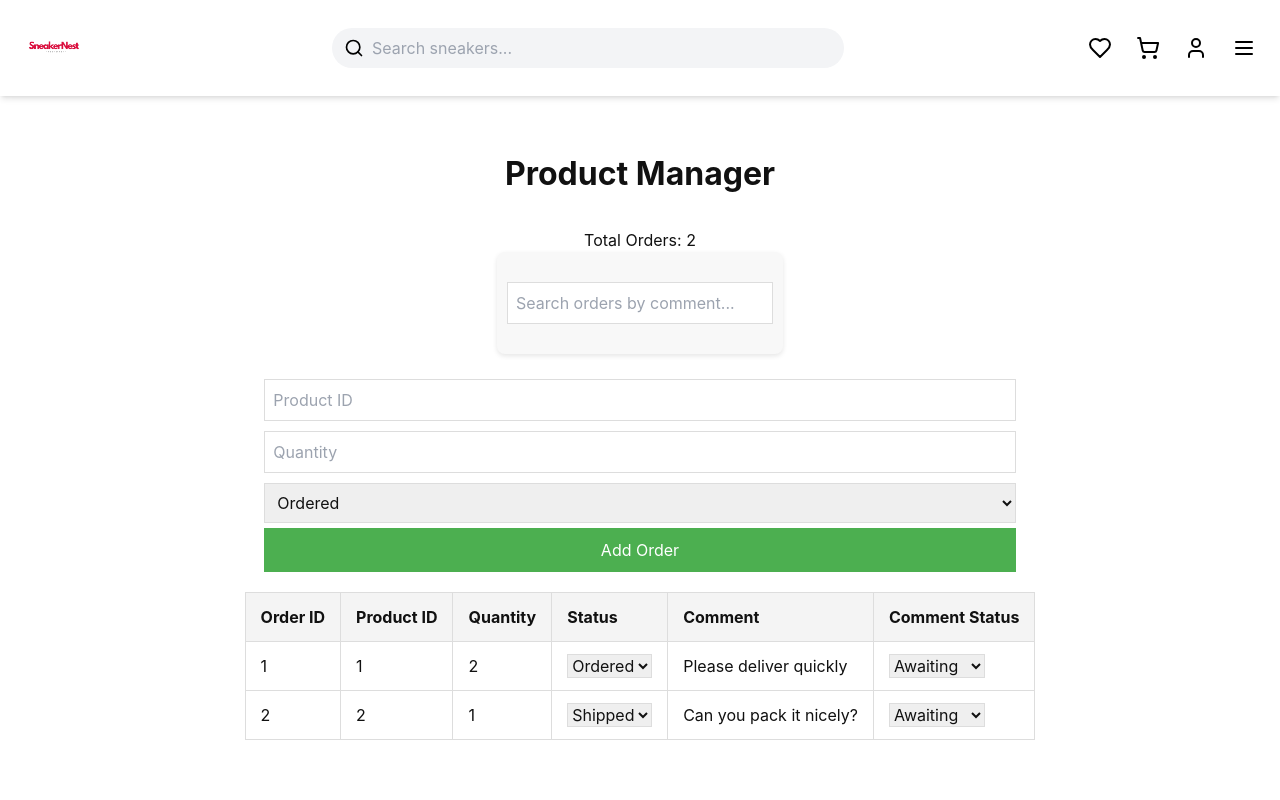
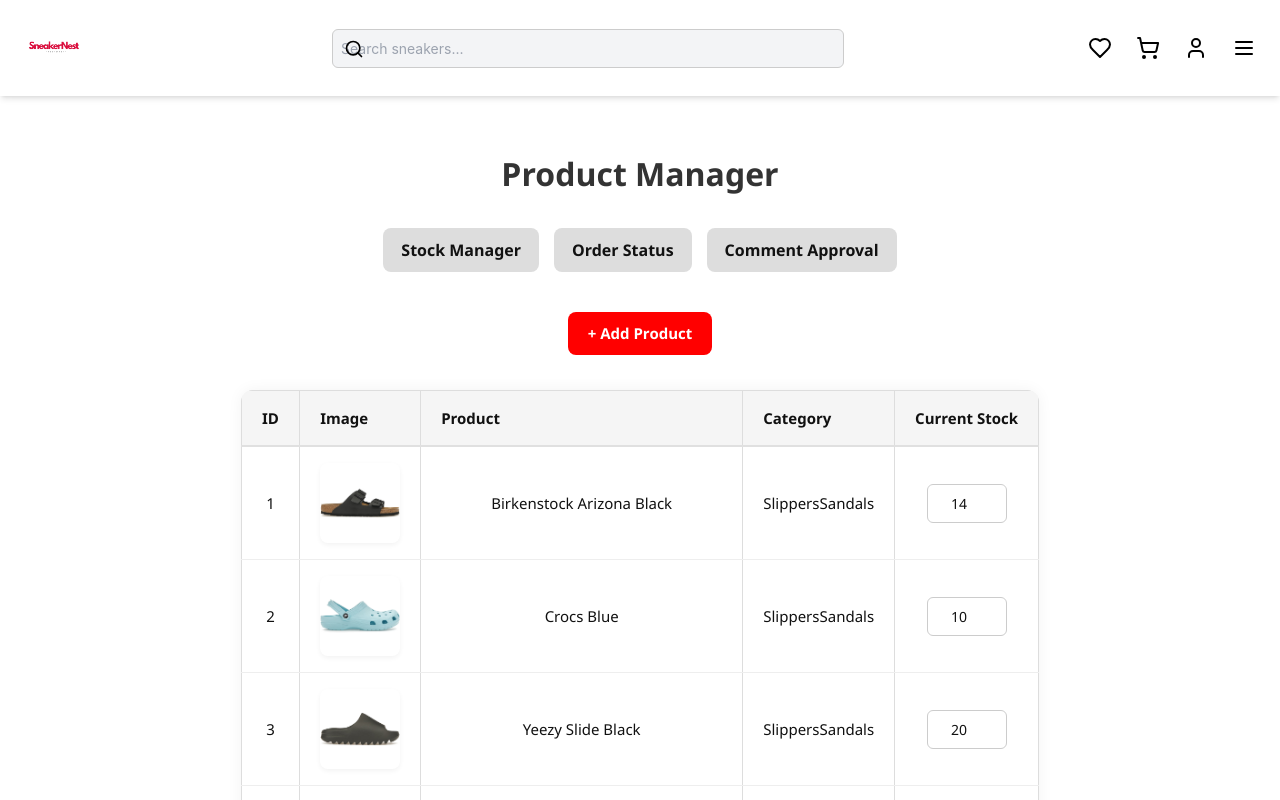
Before and after one commit to SneakerNest/nestfront, a React (Create React App) app: page /manager/products in a window 1280 px wide. Built offline with nearby package versions, Linux system fonts and the light colour scheme.

Commit message:
product manager

```diff
--- a/src/components/ProductManager.js
+++ b/src/components/ProductManager.js
@@ -1,171 +1,356 @@
 import React, { useState, useEffect } from "react";
 import "../styles/ProductManager.css";
+import products from "../data/products";
 
 const ProductManager = () => {
+  const [activeTab, setActiveTab] = useState("stock");
   const [orders, setOrders] = useState([]);
-  const [newOrder, setNewOrder] = useState({
-    productId: "",
-    quantity: "",
-    status: "Ordered", // Default status
+  const [stock, setStock] = useState([]);
+  const [showAddForm, setShowAddForm] = useState(false);
+  const [formData, setFormData] = useState({
+    name: "",
+    category: "",
+    stock: "",
+    image: ""
   });
-  const [searchQuery, setSearchQuery] = useState("");
-  const [totalOrders, setTotalOrders] = useState(0);
+  const rawStock = [
+    { id: 1, stock: 14 },
+    { id: 2, stock: 10 },
+    { id: 3, stock: 20 },
+    { id: 4, stock: 8 },
+    { id: 5, stock: 14 },
+    { id: 6, stock: 14 },
+    { id: 7, stock: 10 },
+    { id: 8, stock: 20 },
+    { id: 9, stock: 8 },
+    { id: 10, stock: 14 },
+    { id: 11, stock: 14 },
+    { id: 12, stock: 10 },
+    { id: 13, stock: 20 },
+    { id: 14, stock: 8 },
+    { id: 15, stock: 14 }
+  ];
 
-  // Mock data for products and orders
   useEffect(() => {
-    const initialOrders = [
+    const mockOrders = [
       {
-        id: 1,
-        productId: 1,
-        quantity: 2,
-        status: "Ordered",
-        comment: "Please deliver quickly",
-        commentStatus: "Awaiting", // Default comment status
+        orderID: 1,
+        orderNumber: 1001,
+        totalPrice: "234.97",
+        deliveryStatus: "Delivered",
+        orderItems: [
+          {
+            orderID: 1,
+            productID: 1,
+            productName: "Converse Black",
+            quantity: 1,
+            purchasePrice: "85.49",
+            comment: "Fast delivery.",
+            commentStatus: "Awaiting"
           },
           {
-        id: 2,
-        productId: 2,
+            orderID: 1,
+            productID: 2,
+            productName: "Dunk Blue",
             quantity: 1,
-        status: "Shipped",
-        comment: "Can you pack it nicely?",
-        commentStatus: "Awaiting", // Default comment status
+            purchasePrice: "116.99",
+            comment: "Great colors.",
+            commentStatus: "Awaiting"
+          }
+        ]
       },
+      {
+        orderID: 2,
+        orderNumber: 1002,
+        totalPrice: "152.75",
+        deliveryStatus: "In Transit",
+        orderItems: [
+          {
+            orderID: 2,
+            productID: 3,
+            productName: "Nike Air Max",
+            quantity: 2,
+            purchasePrice: "59.99",
+            comment: "Most comfortable shoe I own.",
+            commentStatus: "Awaiting"
+          },
+          {
+            orderID: 2,
+            productID: 4,
+            productName: "Samba Grey",
+            quantity: 1,
+            purchasePrice: "32.77"
+          }
+        ]
+      },
+      {
+        orderID: 3,
+        orderNumber: 1003,
+        totalPrice: "89.00",
+        deliveryStatus: "Processing",
+        orderItems: [
+          {
+            orderID: 3,
+            productID: 5,
+            productName: "Air Jordan 1",
+            quantity: 1,
+            purchasePrice: "89.00",
+            comment: "No one at uni can match my drip when I have these on my feet.",
+            commentStatus: "Approved"
+          }
+        ]
+      }
     ];
 
-    setOrders(initialOrders);
-    setTotalOrders(initialOrders.length);
+    setOrders(mockOrders);
+
+    const merged = products.map(prod => {
+      const stockInfo = rawStock.find(s => s.id === prod.id);
+      return {
+        ...prod,
+        stock: stockInfo?.stock ?? 0
+      };
+    });
+    setStock(merged);
+
   }, []);
 
-  // Handle status change for each order
-  const handleStatusChange = (orderId, newStatus) => {
+
+  const handleDeliveryStatusChange = (orderID, newStatus) => {
     setOrders(prev =>
       prev.map(o =>
-        o.id === orderId
-          ? { ...o, status: newStatus }
-          : o
+        o.orderID === orderID ? { ...o, deliveryStatus: newStatus } : o
       )
     );
   };
 
-  // Handle comment status change for each order
-  const handleCommentStatusChange = (orderId, newStatus) => {
+  const handleCommentStatusChange = (orderID, productID, newStatus) => {
     setOrders(prev =>
-      prev.map(o =>
-        o.id === orderId
-          ? { ...o, commentStatus: newStatus }
-          : o
+      prev.map(o => {
+        if (o.orderID !== orderID) return o;
+        return {
+          ...o,
+          orderItems: o.orderItems.map(item =>
+            item.productID === productID
+              ? { ...item, commentStatus: newStatus }
+              : item
           )
+        };
+      })
     );
   };
 
-  // Handle new order submission
-  const handleAddOrder = (e) => {
-    e.preventDefault();
-    const { productId, quantity, status } = newOrder;
-    if (!productId || !quantity || !status) {
-      alert("Please fill in all fields.");
-      return;
+  const allCommentItems = orders
+    .flatMap(order =>
+      order.orderItems
+        .filter(item => item.comment)
+        .map(item => ({
+          ...item,
+          orderNumber: order.orderNumber,
+          orderID: order.orderID
+        }))
+    );
+
+    const handleStockInput = (productID, value) => {
+      const parsed = parseInt(value);
+      if (!isNaN(parsed) && parsed >= 0) {
+        setStock(prev =>
+          prev.map(item =>
+            item.productID === productID ? { ...item, stock: parsed } : item
+          )
+        );
       }
-    const newId = orders.length ? orders[orders.length - 1].id + 1 : 1;
-    const orderToAdd = {
-      id: newId,
-      productId: Number(productId),
-      quantity: Number(quantity),
-      status,
-      comment: "", // No need for comment input for new orders
-      commentStatus: "Awaiting", // Default comment status
     };
-    setOrders([...orders, orderToAdd]);
-    setNewOrder({ productId: "", quantity: "", status: "Ordered" });
-    setTotalOrders(orders.length + 1);
-  };
-
-  // Filter orders based on search query (by comment)
-  const filteredOrders = orders.filter(o =>
-    o.comment.toLowerCase().includes(searchQuery.toLowerCase())
-  );
 
   return (
     <div className="container">
       <h1 className="h1">Product Manager</h1>
 
-      {/* Dashboard Summary */}
-      <div className="dashboard-summary">
-        <p>Total Orders: {totalOrders}</p>
+      <div className="tab-buttons">
+        <button onClick={() => setActiveTab("stock")}>Stock Manager</button>
+        <button onClick={() => setActiveTab("orderStatus")}>Order Status</button>
+        <button onClick={() => setActiveTab("comments")}>Comment Approval</button>
       </div>
 
-      {/* Search Bar */}
-      <div className="filter-bar">
+      {activeTab === "stock" && (
+        <div style={{ display: "flex", flexDirection: "column", alignItems: "center" }}>
+          <button
+            onClick={() => setShowAddForm(true)}
+            className="add-product-btn"
+          >
+            + Add Product
+          </button>
+          {showAddForm && (
+            <div className="modal-overlay">
+              <div className="modal">
+                <h3>Add New Product</h3>
                 <input
                   type="text"
-          placeholder="Search orders by comment..."
-          value={searchQuery}
-          onChange={(e) => setSearchQuery(e.target.value)}
+                  placeholder="Product name"
+                  value={formData.name}
+                  onChange={(e) => setFormData({ ...formData, name: e.target.value })}
                 />
-      </div>
-
-      {/* Add Order Form */}
-      <form onSubmit={handleAddOrder} className="order-form">
                 <input
                   type="text"
-          name="productId"
-          placeholder="Product ID"
-          value={newOrder.productId}
-          onChange={(e) => setNewOrder({ ...newOrder, productId: e.target.value })}
+                  placeholder="Category"
+                  value={formData.category}
+                  onChange={(e) => setFormData({ ...formData, category: e.target.value })}
                 />
                 <input
                   type="number"
-          name="quantity"
-          placeholder="Quantity"
-          value={newOrder.quantity}
-          onChange={(e) => setNewOrder({ ...newOrder, quantity: e.target.value })}
+                  placeholder="Stock"
+                  value={formData.stock}
+                  onChange={(e) => setFormData({ ...formData, stock: e.target.value })}
                 />
-        <select
-          name="status"
-          value={newOrder.status}
-          onChange={(e) => setNewOrder({ ...newOrder, status: e.target.value })}
+                <input
+                  type="text"
+                  placeholder="Image URL"
+                  value={formData.image}
+                  onChange={(e) => setFormData({ ...formData, image: e.target.value })}
+                />
+
+                <div className="modal-actions">
+                  <button
+                    onClick={() => {
+                      const { name, category, stock: stockAmount, image } = formData;
+                      if (!name || !category || isNaN(parseInt(stock))) {
+                        alert("Please fill in all fields correctly.");
+                        return;
+                      }
+
+                      const newId = stock.length
+                        ? Math.max(...stock.map(p => p.id)) + 1
+                        : 1;
+
+                      const newProduct = {
+                        id: newId,
+                        name,
+                        category,
+                        stock: parseInt(stockAmount),
+                        image
+                      };
+
+                      setStock(prev => [...prev, newProduct]);
+                      setShowAddForm(false);
+                      setFormData({ name: "", category: "", stock: "", image: "" });
+                    }}
                   >
-          <option value="Ordered">Ordered</option>
-          <option value="Shipped">Shipped</option>
-          <option value="Arrived">Arrived</option>
-        </select>
-        <button type="submit" className="add-btn">Add Order</button>
-      </form>
+                    Add
+                  </button>
+                  <button onClick={() => setShowAddForm(false)}>Cancel</button>
+                </div>
+              </div>
+            </div>
+          )}
+          <table className="stock-table">
+            <thead>
+              <tr>
+                <th>ID</th>
+                <th>Image</th>
+                <th>Product</th>
+                <th>Category</th>
+                <th>Current Stock</th>
+              </tr>
+            </thead>
+            <tbody>
+              {stock.map(product => (
+                <tr key={product.id}>
+                  <td>{product.id}</td>
+                  <td>
+                    <img
+                      src={product.image}
+                      alt={product.name}
+                      className="product-thumbnail"
+                    />
+                  </td>
+                  <td>{product.name}</td>
+                  <td>{product.category}</td>
+                  <td>
+                    <input
+                      type="number"
+                      min="0"
+                      value={product.stock}
+                      onChange={(e) =>
+                        handleStockInput(product.id, e.target.value)
+                      }
+                      className="stock-input"
+                    />
+                  </td>
+                </tr>
+              ))}
+            </tbody>
+          </table>
+        </div>
+      )}
 
-      {/* Orders List */}
-      <div className="order-list">
+      {activeTab === "orderStatus" && (
+        <div>
           <table>
             <thead>
               <tr>
                 <th>Order ID</th>
-              <th>Product ID</th>
-              <th>Quantity</th>
-              <th>Status</th>
+                <th>Order Number</th>
+                <th>Total Price</th>
+                <th>Delivery Status</th>
+              </tr>
+            </thead>
+            <tbody>
+              {orders.map(o => (
+                <tr key={o.orderID}>
+                  <td>{o.orderID}</td>
+                  <td>{o.orderNumber}</td>
+                  <td>${o.totalPrice}</td>
+                  <td>
+                    <select
+                      value={o.deliveryStatus}
+                      onChange={(e) =>
+                        handleDeliveryStatusChange(o.orderID, e.target.value)
+                      }
+                    >
+                      <option value="Processing">Processing</option>
+                      <option value="In Transit">In Transit</option>
+                      <option value="Delivered">Delivered</option>
+                    </select>
+                  </td>
+                </tr>
+              ))}
+            </tbody>
+          </table>
+        </div>
+      )}
+
+      {activeTab === "comments" && (
+        <div>
+          {allCommentItems.length === 0 ? (
+            <p style={{ marginTop: "15px" }}><i>No comments found.</i></p>
+          ) : (
+            <table>
+              <thead>
+                <tr>
+                  <th>Order ID</th>
+                  <th>Order Number</th>
+                  <th>Product Name</th>
                   <th>Comment</th>
                   <th>Comment Status</th>
                 </tr>
               </thead>
               <tbody>
-            {filteredOrders.map(o => (
-              <tr key={o.id}>
-                <td>{o.id}</td>
-                <td>{o.productId}</td>
-                <td>{o.quantity}</td>
+                {allCommentItems.map(item => (
+                  <tr key={`${item.orderID}-${item.productID}`}>
+                    <td>{item.orderID}</td>
+                    <td>{item.orderNumber}</td>
+                    <td>{item.productName}</td>
+                    <td>{item.comment}</td>
                     <td>
                       <select
-                    value={o.status}
-                    onChange={(e) => handleStatusChange(o.id, e.target.value)}
-                  >
-                    <option value="Ordered">Ordered</option>
-                    <option value="Shipped">Shipped</option>
-                    <option value="Arrived">Arrived</option>
-                  </select>
-                </td>
-                <td>{o.comment}</td>
-                <td>
-                  <select
-                    value={o.commentStatus}
-                    onChange={(e) => handleCommentStatusChange(o.id, e.target.value)}
+                        value={item.commentStatus || "Awaiting"}
+                        onChange={(e) =>
+                          handleCommentStatusChange(
+                            item.orderID,
+                            item.productID,
+                            e.target.value
+                          )
+                        }
                       >
                         <option value="Awaiting">Awaiting</option>
                         <option value="Approved">Approved</option>
@@ -175,7 +360,9 @@
                 ))}
               </tbody>
             </table>
+          )}
         </div>
+      )}
     </div>
   );
 };
--- a/src/styles/ProductManager.css
+++ b/src/styles/ProductManager.css
@@ -1,61 +1,202 @@
-/* Add some space and borders to the table */
+/* Container & Heading */
+.container {
+  max-width: 1100px;
+  margin: auto;
+  padding: 30px;
+  font-family: "Segoe UI", Tahoma, Geneva, Verdana, sans-serif;
+}
+
+.h1 {
+  text-align: center;
+  margin-bottom: 30px;
+  font-size: 32px;
+  color: #333;
+}
+
+/* Tab Buttons */
+.tab-buttons {
+  display: flex;
+  justify-content: center;
+  gap: 15px;
+  margin-bottom: 25px;
+}
+
+.tab-buttons button {
+  padding: 10px 18px;
+  font-size: 16px;
+  font-weight: bold;
+  background-color: #ddd;
+  border: none;
+  border-radius: 8px;
+  cursor: pointer;
+  transition: all 0.2s ease-in-out;
+}
+
+.tab-buttons button:hover {
+  background-color: #bbb;
+}
+
+.tab-buttons button:focus {
+  outline: none;
+  background-color: #aaa;
+  color: white;
+}
+
+/* Tables */
 table {
   width: 100%;
   border-collapse: collapse;
-  margin-top: 20px;
+  margin-top: 15px;
 }
 
 th, td {
-  padding: 12px 15px;
-  text-align: left;
+  padding: 12px 14px;
   border: 1px solid #ddd;
+  text-align: center;
 }
 
 th {
-  background-color: #f4f4f4;
+  background-color: #f5f5f5;
+  font-weight: bold;
 }
 
-button {
+/* Inputs */
+input[type="text"],
+input[type="number"],
+select {
+  padding: 8px;
+  font-size: 14px;
+  border-radius: 6px;
+  border: 1px solid #ccc;
+  min-width: 60px;
+}
+
+.stock-table {
+  width: 100%;
+  max-width: 1200px;
+  margin: 20px auto;
+  border-collapse: collapse;
+  background-color: #fff;
+  box-shadow: 0 0 15px rgba(0, 0, 0, 0.05);
+  border-radius: 12px;
+  overflow: hidden;
+}
+
+/* Table Header */
+.stock-table thead {
+  background-color: #f0f0f0;
+}
+
+.stock-table th {
+  padding: 16px 20px;
+  font-size: 15px;
+  text-align: left;
+  font-weight: 600;
+  border-bottom: 2px solid #e0e0e0;
+}
+
+/* Table Body */
+.stock-table td {
+  padding: 16px 20px;
+  font-size: 15px;
+  vertical-align: middle;
+  border-bottom: 1px solid #eee;
+}
+
+/* Image Column */
+.product-thumbnail {
+  width: 80px;
+  height: 80px;
+  object-fit: contain;
+  border-radius: 8px;
+  box-shadow: 0 2px 5px rgba(0, 0, 0, 0.05);
+}
+
+/* Stock Input */
+.stock-input {
+  width: 80px;
+  padding: 8px;
+  text-align: center;
+  font-size: 14px;
+  border-radius: 6px;
+  border: 1px solid #ccc;
+  font-weight: 500;
+  transition: 0.2s ease;
+}
+
+.stock-input:focus {
+  border-color: red;
+  outline: none;
+}
+
+.add-product-btn {
+  margin: 15px auto;
+  display: block;
+  padding: 10px 20px;
+  font-size: 15px;
+  background-color: red;
+  color: white;
+  font-weight: 600;
+  border: none;
+  border-radius: 8px;
+  cursor: pointer;
+  transition: background-color 0.2s ease;
+}
+
+.add-product-btn:hover {
+  background-color: darkred;
+}
+
+.modal-overlay {
+  position: fixed;
+  top: 0;
+  left: 0;
+  width: 100%;
+  height: 100%;
+  background: rgba(0,0,0,0.5);
+  display: flex;
+  justify-content: center;
+  align-items: center;
+  z-index: 999;
+}
+
+.modal {
+  background: white;
+  padding: 30px 25px;
+  border-radius: 10px;
+  width: 350px;
+  box-shadow: 0 0 15px rgba(0,0,0,0.2);
+  display: flex;
+  flex-direction: column;
+  gap: 15px;
+}
+
+.modal input {
+  padding: 10px;
+  font-size: 15px;
+  border-radius: 6px;
+  border: 1px solid #ccc;
+}
+
+.modal-actions {
+  display: flex;
+  justify-content: flex-end;
+  gap: 10px;
+}
+
+.modal-actions button {
   padding: 8px 16px;
-  background-color: #4CAF50;
-  color: white;
+  font-weight: bold;
+  border-radius: 6px;
   border: none;
   cursor: pointer;
 }
 
-button:disabled {
-  background-color: #ccc;
-  cursor: not-allowed;
+.modal-actions button:first-child {
+  background-color: red;
+  color: white;
 }
 
-/* Improve the styling of dropdown */
-select {
-  padding: 6px 12px;
-  margin-top: 5px;
-  border: 1px solid #ddd;
+.modal-actions button:last-child {
+  background-color: #ccc;
 }
-
-/* Style for the search bar */
-.filter-bar input {
-  padding: 8px;
-  margin: 20px 0;
-  width: 100%;
-  border: 1px solid #ddd;
-}
-
-/* Styling for the order form */
-.order-form input, .order-form select, .order-form textarea {
-  padding: 8px;
-  margin: 5px 0;
-  width: 100%;
-  border: 1px solid #ddd;
-}
-
-.add-btn {
-  background-color: #4CAF50;
-  color: white;
-  padding: 10px 20px;
-  border: none;
-  cursor: pointer;
-  width: 100%;
-}
```
Lines whose indentation alone changed are shown as unchanged.
